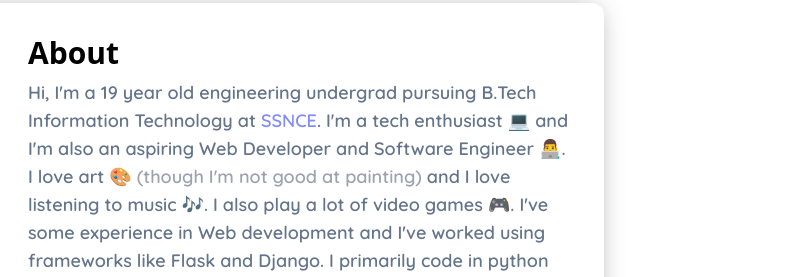
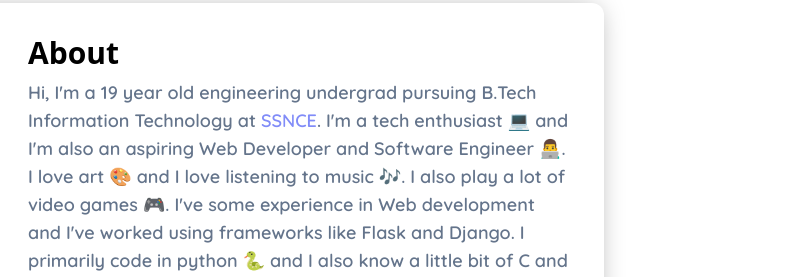
Before and after one commit to GokulramGHV/GokulramGHV.github.io, a plain HTML site: page index.html in a window 1280 px wide. Shown: the part 877-1154 px from the top of the page, 484-1280 px from the left. Drawn offline with nearby package versions, Linux system fonts and the light colour scheme; some packages are replaced by stand-ins of ours; a script that the page names is missing.

Commit message:
Update index.html

```diff
--- a/index.html
+++ b/index.html
@@ -34,8 +34,8 @@
 			rel="stylesheet"
 		/>
 		<link rel="preconnect" href="https://fonts.googleapis.com">
-<link rel="preconnect" href="https://fonts.gstatic.com" crossorigin>
-<link href="https://fonts.googleapis.com/css2?family=Poppins:ital,wght@0,100;0,200;0,300;0,400;0,500;1,100;1,200;1,300;1,400&display=swap" rel="stylesheet">
+		<link rel="preconnect" href="https://fonts.gstatic.com" crossorigin>
+		<link href="https://fonts.googleapis.com/css2?family=Poppins:ital,wght@0,100;0,200;0,300;0,400;0,500;1,100;1,200;1,300;1,400&display=swap" rel="stylesheet">
 
 		<script src="index.js"></script>
 	</head>
@@ -166,9 +166,6 @@
 							and Software Engineer 👨‍💻.
 							<br />
 							I love art 🎨
-							<span class="text-gray-400 dark:text-slate-500"
-								>(though I'm not good at painting)</span
-							>
 							and I love listening to music 🎶. I also play a lot of video games
 							🎮. I've some experience in Web development and I've worked using
 							frameworks like Flask and Django. I primarily code in python 🐍
```
